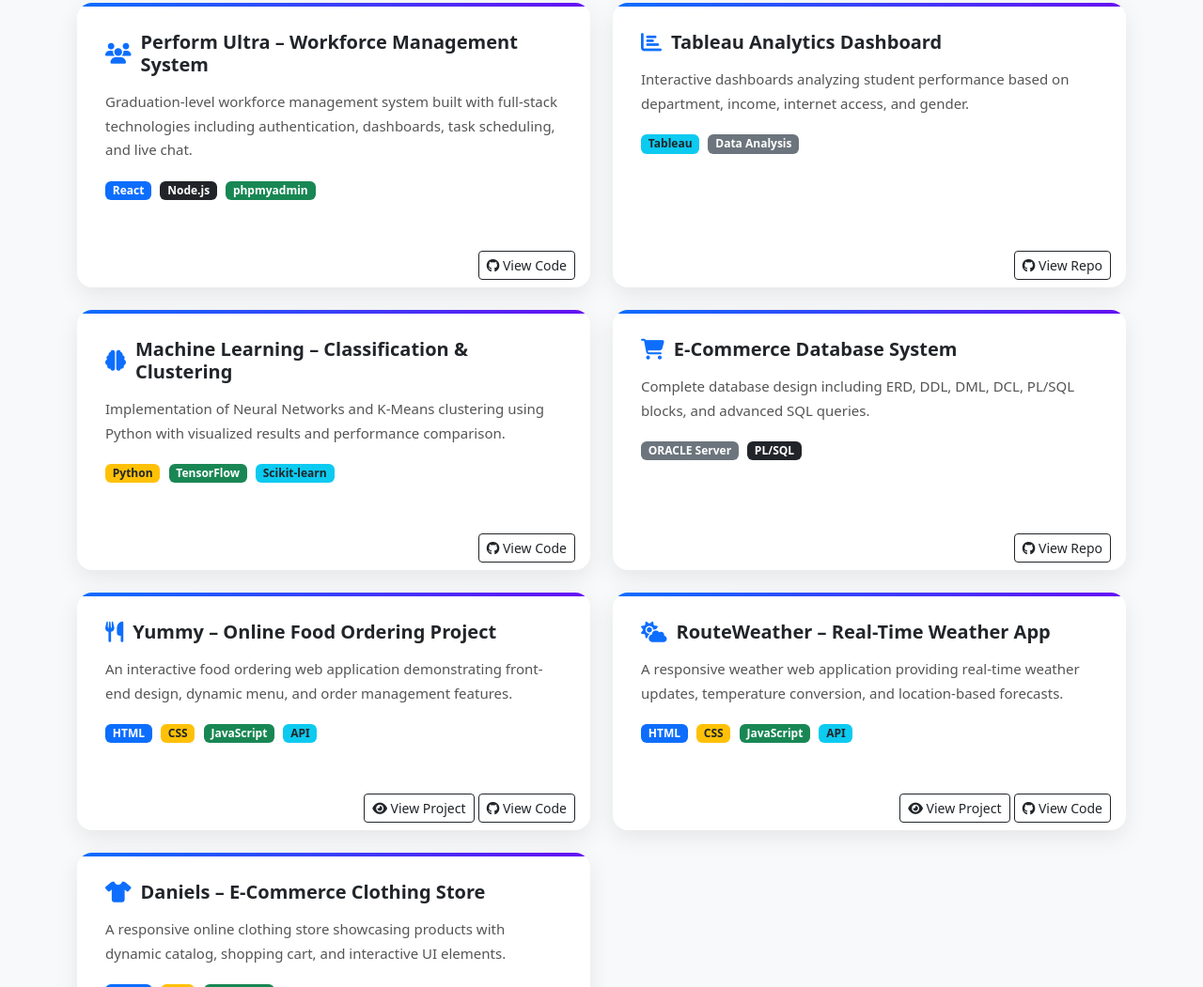
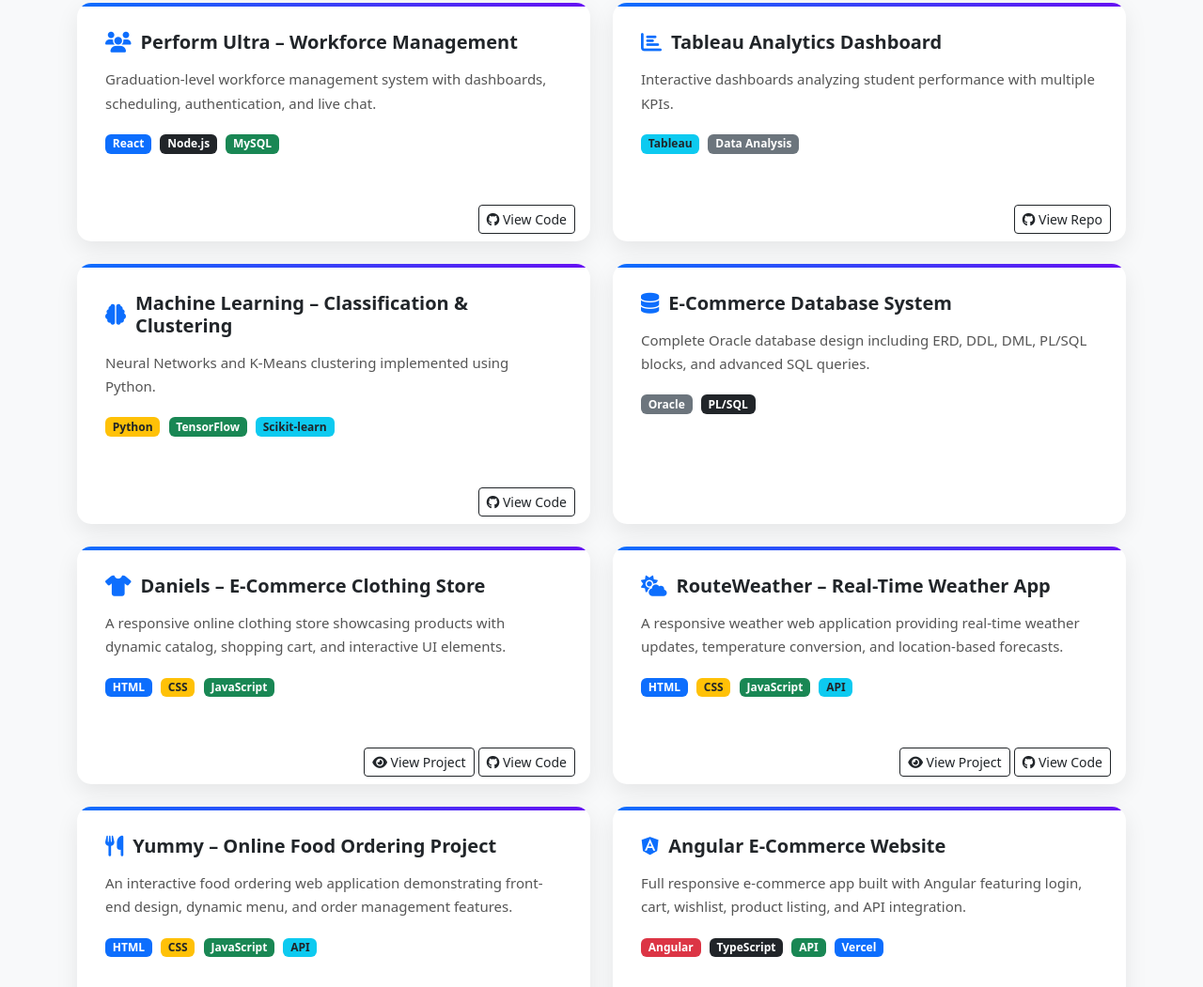
Before and after one commit to ZeyadHussein/Zeyad_Drogham_protfoilo, a plain HTML site: page index.html in a window 1280 px wide. Shown: the part 1749-2800 px from the top of the page at 94% size. Drawn offline with nearby package versions, Linux system fonts and the light colour scheme.

Commit message:
first commit

```diff
--- a/css/style.css
+++ b/css/style.css
@@ -109,3 +109,41 @@
   text-decoration: none;
   color: inherit;
 }
+.project-card {
+  transition: 0.3s ease;
+  border-radius: 15px;
+}
+
+.project-card:hover {
+  transform: translateY(-8px);
+  box-shadow: 0 10px 25px rgba(0, 0, 0, 0.2);
+}
+.scroll-top-btn {
+  position: fixed;
+  bottom: 20px;
+  right: 20px;
+  background: black;
+  color: white;
+  border: none;
+  padding: 10px 15px;
+  font-size: 18px;
+  border-radius: 50%;
+  cursor: pointer;
+  display: none;
+  transition: 0.3s;
+}
+
+.scroll-top-btn:hover {
+  background: #0d6efd;
+}
+
+.section {
+  opacity: 0;
+  transform: translateY(40px);
+  transition: 0.8s ease;
+}
+
+.section.show-section {
+  opacity: 1;
+  transform: translateY(0);
+}
--- a/index.html
+++ b/index.html
@@ -5,8 +5,14 @@
   <meta charset="UTF-8">
   <title>Zeyad Dorgham | Portfolio</title>
   <meta name="viewport" content="width=device-width, initial-scale=1">
+
+  <!-- Bootstrap -->
   <link href="https://cdn.jsdelivr.net/npm/bootstrap@5.3.3/dist/css/bootstrap.min.css" rel="stylesheet">
+
+  <!-- FontAwesome -->
   <link rel="stylesheet" href="https://cdnjs.cloudflare.com/ajax/libs/font-awesome/6.5.1/css/all.min.css">
+
+  <!-- Custom CSS -->
   <link rel="stylesheet" href="./css/style.css">
 </head>
 
@@ -15,16 +21,19 @@
   <!-- Navbar -->
   <nav class="navbar navbar-expand-lg navbar-dark bg-dark fixed-top">
     <div class="container">
-      <a class="navbar-brand fw-bold"><i class="fa-solid fa-code"></i> Zeyad Dorgham</a>
+      <a class="navbar-brand fw-bold">
+        <i class="fa-solid fa-code"></i> Zeyad Dorgham
+      </a>
+
       <button class="navbar-toggler" data-bs-toggle="collapse" data-bs-target="#nav">
         <span class="navbar-toggler-icon"></span>
       </button>
+
       <div class="collapse navbar-collapse" id="nav">
         <ul class="navbar-nav ms-auto">
           <li class="nav-item"><a class="nav-link" href="#about">About</a></li>
           <li class="nav-item"><a class="nav-link" href="#skills">Skills</a></li>
           <li class="nav-item"><a class="nav-link" href="#projects">Projects</a></li>
-          <!-- <li class="nav-item"><a class="nav-link" href="#experience">Experience</a></li> -->
           <li class="nav-item"><a class="nav-link" href="#contact">Contact</a></li>
         </ul>
       </div>
@@ -36,6 +45,7 @@
     <div class="container">
       <h1 class="display-4 fw-bold">Zeyad Dorgham</h1>
       <p class="lead">Full Stack Developer | BI | ERP | Data & Systems Analysis</p>
+
       <a href="#projects" class="btn btn-primary btn-lg mt-3">
         <i class="fa-solid fa-diagram-project"></i> View Projects
       </a>
@@ -45,7 +55,10 @@
   <!-- About -->
   <section id="about" class="section">
     <div class="container">
-      <h2 class="section-title"><i class="fa-solid fa-user"></i> About Me</h2>
+      <h2 class="section-title">
+        <i class="fa-solid fa-user"></i> About Me
+      </h2>
+
       <p class="text-center">
         Business Information Systems graduate with strong experience in full-stack development,
         database design, business intelligence, and ERP systems. Skilled in React, Node.js,
@@ -57,7 +70,10 @@
   <!-- Skills -->
   <section id="skills" class="section bg-light">
     <div class="container">
-      <h2 class="section-title"><i class="fa-solid fa-gears"></i> Technical Skills</h2>
+      <h2 class="section-title">
+        <i class="fa-solid fa-gears"></i> Technical Skills
+      </h2>
+
       <div class="row text-center g-4">
         <div class="col-md-3"><i class="fa-brands fa-html5"></i><br>HTML & CSS</div>
         <div class="col-md-3"><i class="fa-brands fa-js"></i><br>JavaScript</div>
@@ -82,25 +98,18 @@
         <div class="col-md-6">
           <div class="card project-card h-100">
             <div class="card-body">
-              <h5>
-                <i class="fa-solid fa-users"></i>
-                Perform Ultra – Workforce Management System
-              </h5>
-
+              <h5><i class="fa-solid fa-users"></i> Perform Ultra – Workforce Management</h5>
               <p>
-                Graduation-level workforce management system built with full-stack
-                technologies including authentication, dashboards, task scheduling,
-                and live chat.
+                Graduation-level workforce management system with dashboards,
+                scheduling, authentication, and live chat.
               </p>
-
               <div class="mb-3">
                 <span class="badge bg-primary">React</span>
                 <span class="badge bg-dark">Node.js</span>
-                <span class="badge bg-success">phpmyadmin</span>
+                <span class="badge bg-success">MySQL</span>
               </div>
             </div>
-
-            <div class="card-footer bg-transparent border-0 text-end">
+            <div class="card-footer text-end bg-transparent border-0">
               <a href="https://github.com/ZeyadHussein/Perform-Ultra" target="_blank"
                 class="btn btn-outline-dark btn-sm">
                 <i class="fa-brands fa-github"></i> View Code
@@ -111,23 +120,16 @@
         <div class="col-md-6">
           <div class="card project-card h-100">
             <div class="card-body">
-              <h5>
-                <i class="fa-solid fa-chart-bar"></i>
-                Tableau Analytics Dashboard
-              </h5>
-
+              <h5><i class="fa-solid fa-chart-bar"></i> Tableau Analytics Dashboard</h5>
               <p>
-                Interactive dashboards analyzing student performance based on
-                department, income, internet access, and gender.
+                Interactive dashboards analyzing student performance with multiple KPIs.
               </p>
-
               <div class="mb-3">
                 <span class="badge bg-info text-dark">Tableau</span>
                 <span class="badge bg-secondary">Data Analysis</span>
               </div>
             </div>
-
-            <div class="card-footer bg-transparent border-0 text-end">
+            <div class="card-footer text-end bg-transparent border-0">
               <a href="https://github.com/ZeyadHussein/Tableau_Analytics_Dashboard" target="_blank"
                 class="btn btn-outline-dark btn-sm">
                 <i class="fa-brands fa-github"></i> View Repo
@@ -138,24 +140,17 @@
         <div class="col-md-6">
           <div class="card project-card h-100">
             <div class="card-body">
-              <h5>
-                <i class="fa-solid fa-brain"></i>
-                Machine Learning – Classification & Clustering
-              </h5>
-
+              <h5><i class="fa-solid fa-brain"></i> Machine Learning – Classification & Clustering</h5>
               <p>
-                Implementation of Neural Networks and K-Means clustering using
-                Python with visualized results and performance comparison.
+                Neural Networks and K-Means clustering implemented using Python.
               </p>
-
               <div class="mb-3">
                 <span class="badge bg-warning text-dark">Python</span>
                 <span class="badge bg-success">TensorFlow</span>
                 <span class="badge bg-info text-dark">Scikit-learn</span>
               </div>
             </div>
-
-            <div class="card-footer bg-transparent border-0 text-end">
+            <div class="card-footer text-end bg-transparent border-0">
               <a href="https://github.com/ZeyadHussein/Machine_Learning" target="_blank"
                 class="btn btn-outline-dark btn-sm">
                 <i class="fa-brands fa-github"></i> View Code
@@ -166,146 +161,112 @@
         <div class="col-md-6">
           <div class="card project-card h-100">
             <div class="card-body">
-              <h5>
-                <i class="fa-solid fa-cart-shopping"></i>
-                E-Commerce Database System
-              </h5>
-
+              <h5><i class="fa-solid fa-database"></i> E-Commerce Database System</h5>
               <p>
-                Complete database design including ERD, DDL, DML, DCL,
-                PL/SQL blocks, and advanced SQL queries.
+                Complete Oracle database design including ERD, DDL, DML, PL/SQL blocks,
+                and advanced SQL queries.
               </p>
-
               <div class="mb-3">
-                <span class="badge bg-secondary">ORACLE Server</span>
+                <span class="badge bg-secondary">Oracle</span>
                 <span class="badge bg-dark">PL/SQL</span>
               </div>
-            </div>
-
-            <div class="card-footer bg-transparent border-0 text-end">
-              <a href="https://github.com/ZeyadHussein" target="_blank" class="btn btn-outline-dark btn-sm">
-                <i class="fa-brands fa-github"></i> View Repo
-              </a>
             </div>
           </div>
         </div>
         <div class="col-md-6">
           <div class="card project-card h-100">
             <div class="card-body">
-              <h5>
-                <i class="fa-solid fa-utensils"></i>
-                Yummy – Online Food Ordering Project
-              </h5>
-
-              <p>
-                An interactive food ordering web application demonstrating front-end
-                design, dynamic menu, and order management features.
-              </p>
-
-              <div class="mb-3">
-                <span class="badge bg-primary">HTML</span>
-                <span class="badge bg-warning text-dark">CSS</span>
-                <span class="badge bg-success">JavaScript</span>
-                <span class="badge bg-info text-dark">API</span>
+              <h5> <i class="fa-solid fa-shirt"></i> Daniels – E-Commerce Clothing Store </h5>
+              <p> A responsive online clothing store showcasing products with dynamic catalog, shopping cart, and
+                interactive UI elements. </p>
+              <div class="mb-3"> <span class="badge bg-primary">HTML</span> <span
+                  class="badge bg-warning text-dark">CSS</span> <span class="badge bg-success">JavaScript</span> </div>
+            </div>
+            <div class="card-footer bg-transparent border-0 text-end"> <a
+                href="https://zeyadhussein.github.io/first-exam/" target="_blank" class="btn btn-outline-dark btn-sm">
+                <i class="fa-solid fa-eye"></i> View Project </a> <a href="https://github.com/ZeyadHussein/first-exam"
+                target="_blank" class="btn btn-outline-dark btn-sm"> <i class="fa-brands fa-github"></i> View Code </a>
+            </div>
           </div>
         </div>
 
-            <div class="card-footer bg-transparent border-0 text-end">
-              <a href="https://zeyadhussein.github.io/second-exam/" target="_blank" class="btn btn-outline-dark btn-sm">
-                <i class="fa-solid fa-eye"></i> View Project
-              </a>
-              <a href="https://github.com/ZeyadHussein/second-exam" target="_blank" class="btn btn-outline-dark btn-sm">
-                <i class="fa-brands fa-github"></i> View Code
-              </a>
+        <div class="col-md-6">
+          <div class="card project-card h-100">
+            <div class="card-body">
+              <h5> <i class="fa-solid fa-cloud-sun"></i> RouteWeather – Real-Time Weather App </h5>
+              <p> A responsive weather web application providing real-time weather updates, temperature conversion, and
+                location-based forecasts. </p>
+              <div class="mb-3"> <span class="badge bg-primary">HTML</span> <span
+                  class="badge bg-warning text-dark">CSS</span> <span class="badge bg-success">JavaScript</span> <span
+                  class="badge bg-info text-dark">API</span> </div>
+            </div>
+            <div class="card-footer bg-transparent border-0 text-end"> <a href="https://zeyadhussein.github.io/Weather/"
+                target="_blank" class="btn btn-outline-dark btn-sm"> <i class="fa-solid fa-eye"></i> View Project </a>
+              <a href="https://github.com/ZeyadHussein/Weather" target="_blank" class="btn btn-outline-dark btn-sm"> <i
+                  class="fa-brands fa-github"></i> View Code </a>
             </div>
           </div>
         </div>
+
+
         <div class="col-md-6">
           <div class="card project-card h-100">
             <div class="card-body">
-              <h5>
-                <i class="fa-solid fa-cloud-sun"></i>
-                RouteWeather – Real-Time Weather App
-              </h5>
-
-              <p>
-                A responsive weather web application providing real-time weather
-                updates, temperature conversion, and location-based forecasts.
-              </p>
-
-              <div class="mb-3">
-                <span class="badge bg-primary">HTML</span>
-                <span class="badge bg-warning text-dark">CSS</span>
-                <span class="badge bg-success">JavaScript</span>
-                <span class="badge bg-info text-dark">API</span>
+              <h5> <i class="fa-solid fa-utensils"></i> Yummy – Online Food Ordering Project </h5>
+              <p> An interactive food ordering web application demonstrating front-end design, dynamic menu, and order
+                management features. </p>
+              <div class="mb-3"> <span class="badge bg-primary">HTML</span> <span
+                  class="badge bg-warning text-dark">CSS</span> <span class="badge bg-success">JavaScript</span> <span
+                  class="badge bg-info text-dark">API</span> </div>
+            </div>
+            <div class="card-footer bg-transparent border-0 text-end"> <a
+                href="https://zeyadhussein.github.io/second-exam/" target="_blank" class="btn btn-outline-dark btn-sm">
+                <i class="fa-solid fa-eye"></i> View Project </a> <a href="https://github.com/ZeyadHussein/second-exam"
+                target="_blank" class="btn btn-outline-dark btn-sm"> <i class="fa-brands fa-github"></i> View Code </a>
+            </div>
           </div>
         </div>
 
-            <div class="card-footer bg-transparent border-0 text-end">
-              <a href="https://zeyadhussein.github.io/Weather/" target="_blank" class="btn btn-outline-dark btn-sm">
-                <i class="fa-solid fa-eye"></i> View Project
-              </a>
-              <a href="https://github.com/ZeyadHussein/Weather" target="_blank" class="btn btn-outline-dark btn-sm">
-                <i class="fa-brands fa-github"></i> View Code
-              </a>
-            </div>
-          </div>
-        </div>
+
         <div class="col-md-6">
           <div class="card project-card h-100">
             <div class="card-body">
-              <h5>
-                <i class="fa-solid fa-shirt"></i>
-                Daniels – E-Commerce Clothing Store
-              </h5>
-
+              <h5><i class="fa-brands fa-angular"></i> Angular E-Commerce Website</h5>
               <p>
-                A responsive online clothing store showcasing products with dynamic
-                catalog, shopping cart, and interactive UI elements.
+                Full responsive e-commerce app built with Angular featuring login,
+                cart, wishlist, product listing, and API integration.
               </p>
-
               <div class="mb-3">
-                <span class="badge bg-primary">HTML</span>
-                <span class="badge bg-warning text-dark">CSS</span>
-                <span class="badge bg-success">JavaScript</span>
+                <span class="badge bg-danger">Angular</span>
+                <span class="badge bg-dark">TypeScript</span>
+                <span class="badge bg-success">API</span>
+                <span class="badge bg-primary">Vercel</span>
               </div>
             </div>
-            <div class="card-footer bg-transparent border-0 text-end">
-              <a href="https://zeyadhussein.github.io/first-exam/" target="_blank" class="btn btn-outline-dark btn-sm">
-                <i class="fa-solid fa-eye"></i> View Project
+
+            <div class="card-footer text-end bg-transparent border-0">
+              <a href="https://e-commerce-19sb.vercel.app/login" target="_blank" class="btn btn-outline-dark btn-sm">
+                <i class="fa-solid fa-eye"></i> Live Demo
               </a>
-              <a href="https://github.com/ZeyadHussein/first-exam" target="_blank" class="btn btn-outline-dark btn-sm">
+
+              <a href="https://github.com/ZeyadHussein/E-commerce" target="_blank" class="btn btn-outline-dark btn-sm">
                 <i class="fa-brands fa-github"></i> View Code
               </a>
             </div>
           </div>
         </div>
 
-
-
-
       </div>
     </div>
   </section>
 
-
-
-  <!-- Experience -->
-  <!-- <section id="experience" class="section bg-light">
-  <div class="container">
-    <h2 class="section-title"><i class="fa-solid fa-briefcase"></i> Experience</h2>
-    <ul class="list-group">
-      <li class="list-group-item">BI-Technologies – Angular Testing & SQL Server</li>
-      <li class="list-group-item">BI-Technologies – Database Administration</li>
-      <li class="list-group-item">Egyptian Natural Gas Co. – Network Security</li>
-    </ul>
-  </div>
-</section> -->
-
   <!-- Contact -->
   <section id="contact" class="section bg-dark text-white">
     <div class="container text-center">
-      <h2 class="section-title text-white"><i class="fa-solid fa-envelope"></i> Contact</h2>
+      <h2 class="section-title text-white">
+        <i class="fa-solid fa-envelope"></i> Contact
+      </h2>
+
       <p>
         <i class="fa-solid fa-envelope"></i>
         <a href="mailto:zeyad02_hussein@hotmail.com" class="no-underline">
@@ -313,23 +274,23 @@
         </a>
       </p>
 
+      <p><i class="fa-solid fa-phone"></i> +20 100 179 3955</p>
 
-      <p><i class="fa-solid fa-phone"></i> +20 100 179 3955</p>
-      <a href="https://linkedin.com/in/zeyad-hussein-568097234" class="btn btn-outline-light me-2">
+      <a href="https://linkedin.com/in/zeyad-hussein-568097234" target="_blank" class="btn btn-outline-light me-2">
         <i class="fa-brands fa-linkedin"></i> LinkedIn
       </a>
-      <a href="https://github.com/ZeyadHussein" class="btn btn-outline-light">
+
+      <a href="https://github.com/ZeyadHussein" target="_blank" class="btn btn-outline-light">
         <i class="fa-brands fa-github"></i> GitHub
       </a>
     </div>
   </section>
-
   <footer class="text-center py-3 bg-black text-white">
     © 2026 Zeyad Dorgham
   </footer>
-
   <script src="https://cdn.jsdelivr.net/npm/bootstrap@5.3.3/dist/js/bootstrap.bundle.min.js"></script>
   <script src="./js/index.js"></script>
+
 </body>
 
 </html>
--- a/js/index.js
+++ b/js/index.js
@@ -1 +1,53 @@
-console.log("Portfolio Loaded Successfully");
+console.log("Portfolio Loaded Successfully 🚀");
+const navLinks = document.querySelectorAll(".nav-link");
+
+navLinks.forEach((link) => {
+  link.addEventListener("click", function () {
+    navLinks.forEach((l) => l.classList.remove("active"));
+    this.classList.add("active");
+  });
+});
+document.querySelectorAll("a[href^='#']").forEach((anchor) => {
+  anchor.addEventListener("click", function (e) {
+    e.preventDefault();
+
+    document.querySelector(this.getAttribute("href")).scrollIntoView({
+      behavior: "smooth",
+    });
+  });
+});
+
+const scrollBtn = document.createElement("button");
+scrollBtn.innerHTML = "⬆";
+scrollBtn.classList.add("scroll-top-btn");
+document.body.appendChild(scrollBtn);
+
+window.addEventListener("scroll", () => {
+  if (window.scrollY > 400) {
+    scrollBtn.style.display = "block";
+  } else {
+    scrollBtn.style.display = "none";
+  }
+});
+
+scrollBtn.addEventListener("click", () => {
+  window.scrollTo({
+    top: 0,
+    behavior: "smooth",
+  });
+});
+const sections = document.querySelectorAll(".section");
+
+const revealOnScroll = () => {
+  sections.forEach((sec) => {
+    const sectionTop = sec.getBoundingClientRect().top;
+    const screenHeight = window.innerHeight;
+
+    if (sectionTop < screenHeight - 100) {
+      sec.classList.add("show-section");
+    }
+  });
+};
+
+window.addEventListener("scroll", revealOnScroll);
+revealOnScroll();
```
Lines whose indentation alone changed are shown as unchanged.
